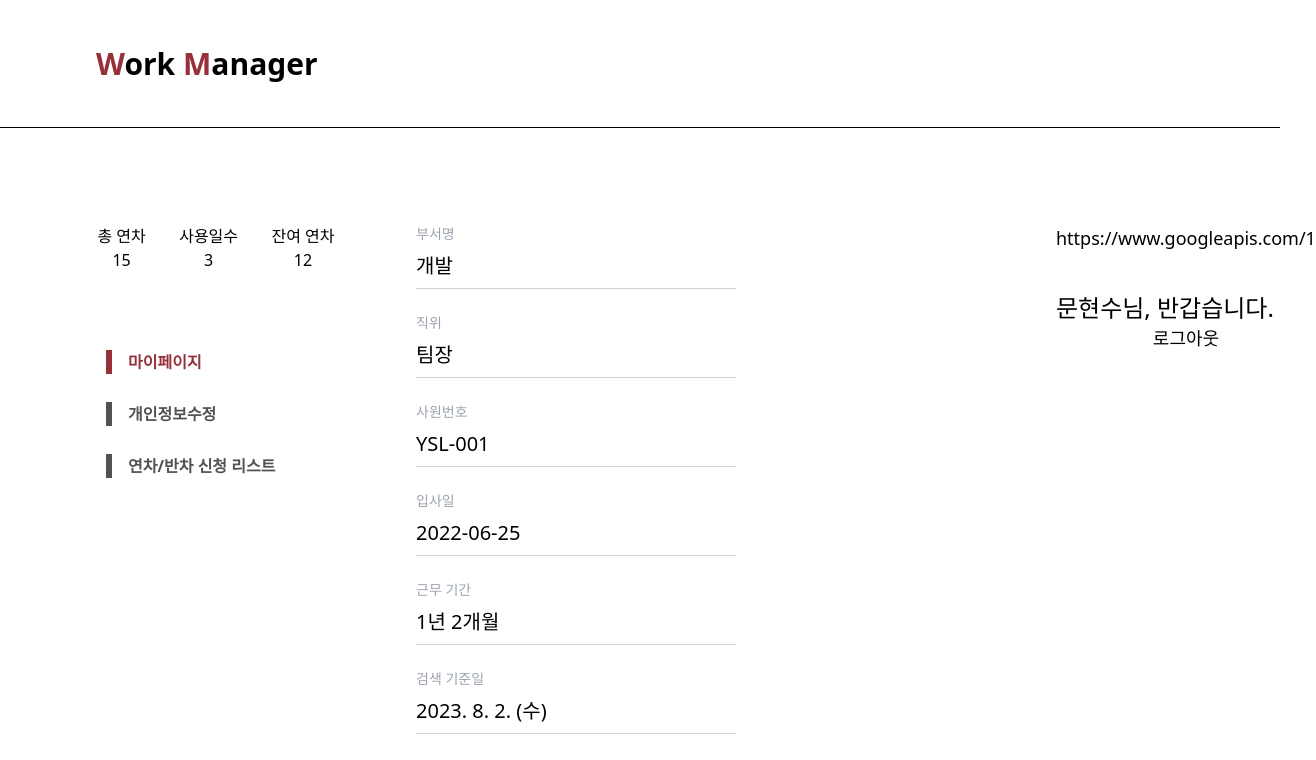
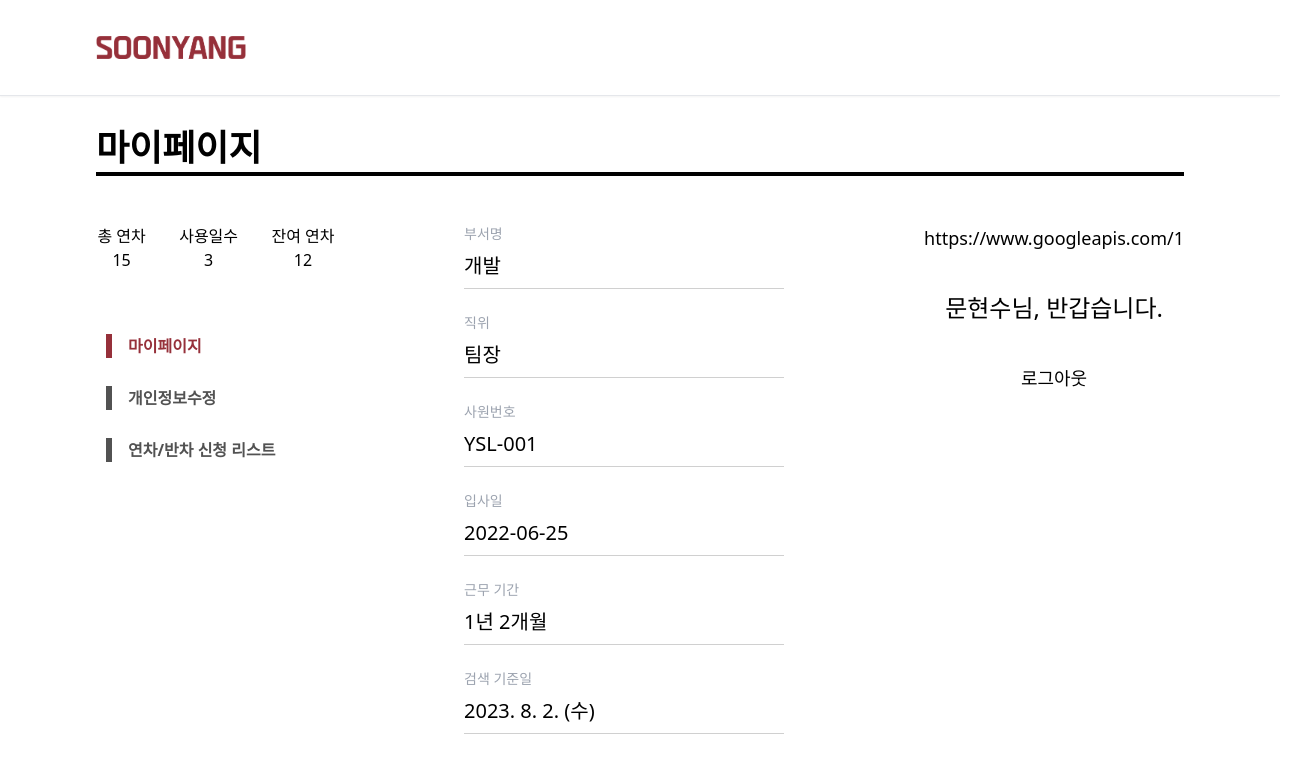
Before and after one commit to FC-MINI-4/attendance-front, a Next.js app: page /member in a window 1280 px wide. Shown: the top 760 px of the page, 1316 px wide, since content can reach past the window. Built offline with nearby package versions, Linux system fonts and the light colour scheme.

Commit message:
STYLE: 스타일 세부 수정

```diff
--- a/src/components/member/MemberHeader.tsx
+++ b/src/components/member/MemberHeader.tsx
@@ -1,11 +1,11 @@
-import React from 'react'
+import Image from 'next/image';
 
 export default function MemberHeader() {
   return (
-    <div className="h-32 flex justify-between px-24 border-b border-black">
+    <div className="h-24 flex justify-between px-24 border-b shadow-sm">
       <div className="top-0 bottom-0 my-auto text-3xl font-bold">
-        <span className="text-primary">W</span>ork <span className="text-primary">M</span>anager
+        <Image src={'/logo.png'} width={150} height={150} alt="logo" />
       </div>
     </div>
-  )
+  );
 }
--- a/src/components/member/MemberInfo.tsx
+++ b/src/components/member/MemberInfo.tsx
@@ -1,29 +1,38 @@
-import Link from "next/link";
-import {HiOutlineUserCircle} from 'react-icons/hi'
-
+import Link from 'next/link';
+import { HiOutlineUserCircle } from 'react-icons/hi';
 
 const dummyData = {
-  "name": '문현수',
-  "department": "개발",
-  "position": "팀장",
-  "employeeId": "YSL-001",
-  "hireDate": "2022-06-25",
-  "profileUrl": 'https://www.googleapis.com/1',
-}
+  name: '문현수',
+  department: '개발',
+  position: '팀장',
+  employeeId: 'YSL-001',
+  hireDate: '2022-06-25',
+  profileUrl: 'https://www.googleapis.com/1'
+};
 
 const handleClick = () => {
   // 1. 로그아웃 API를 요청합니다.
-  return
-}
+  return;
+};
 
 // 받아온 프로필URL을 Photo로 변환합니다.
 
 export default function MemberInfo() {
   return (
     <div className="flex flex-col text-lg">
-      <div>{dummyData.profileUrl.length > 0 ? dummyData.profileUrl : <HiOutlineUserCircle />}</div>
-      <div className="text-2xl mt-10">{dummyData.name}님, 반갑습니다.</div>
-      <button onClick={handleClick}><Link href={'/sign-in'}>로그아웃</Link></button>
+      <div>
+        {dummyData.profileUrl.length > 0 ? (
+          dummyData.profileUrl
+        ) : (
+          <HiOutlineUserCircle />
+        )}
+      </div>
+      <div className="text-2xl my-10 text-center">
+        {dummyData.name}님, 반갑습니다.
+      </div>
+      <button onClick={handleClick}>
+        <Link href={'/sign-in'}>로그아웃</Link>
+      </button>
     </div>
-  )
+  );
 }
--- a/src/pages/member.tsx
+++ b/src/pages/member.tsx
@@ -1,4 +1,4 @@
-import React from 'react'
+import React from 'react';
 import MemberInfo from '@/components/member/MemberInfo';
 import MemberBoard from '@/components/member/MemberBoard';
 import MemberHeader from '@/components/member/MemberHeader';
@@ -9,25 +9,21 @@ export default function Member() {
   return (
     <>
       <MemberHeader />
-      <div className="flex mx-24 my-24">
-        <div className="pb-10 mr-20 ">
-            <MemberBoard/>
-            <div className='mt-16'>
+      <div className="mx-24 mt-8 font-bold sm:text-4xl border-b-black border-b-4 sm:pb-1">
+        마이페이지
+      </div>
+      <div className="flex mx-24 my-12 justify-between">
+        <div className="flex">
+          <div className="flex flex-col sm:mr-32">
+            <MemberBoard />
             <MemberSideBar />
-            </div>
-        </div>
-        <div>
-
-        </div>
-        <div className="mr-80">
+          </div>
           <MemberDetail />
         </div>
         <div>
           <MemberInfo />
-          </div>
+        </div>
       </div>
-
-
-     </>
+    </>
   );
 }
```
